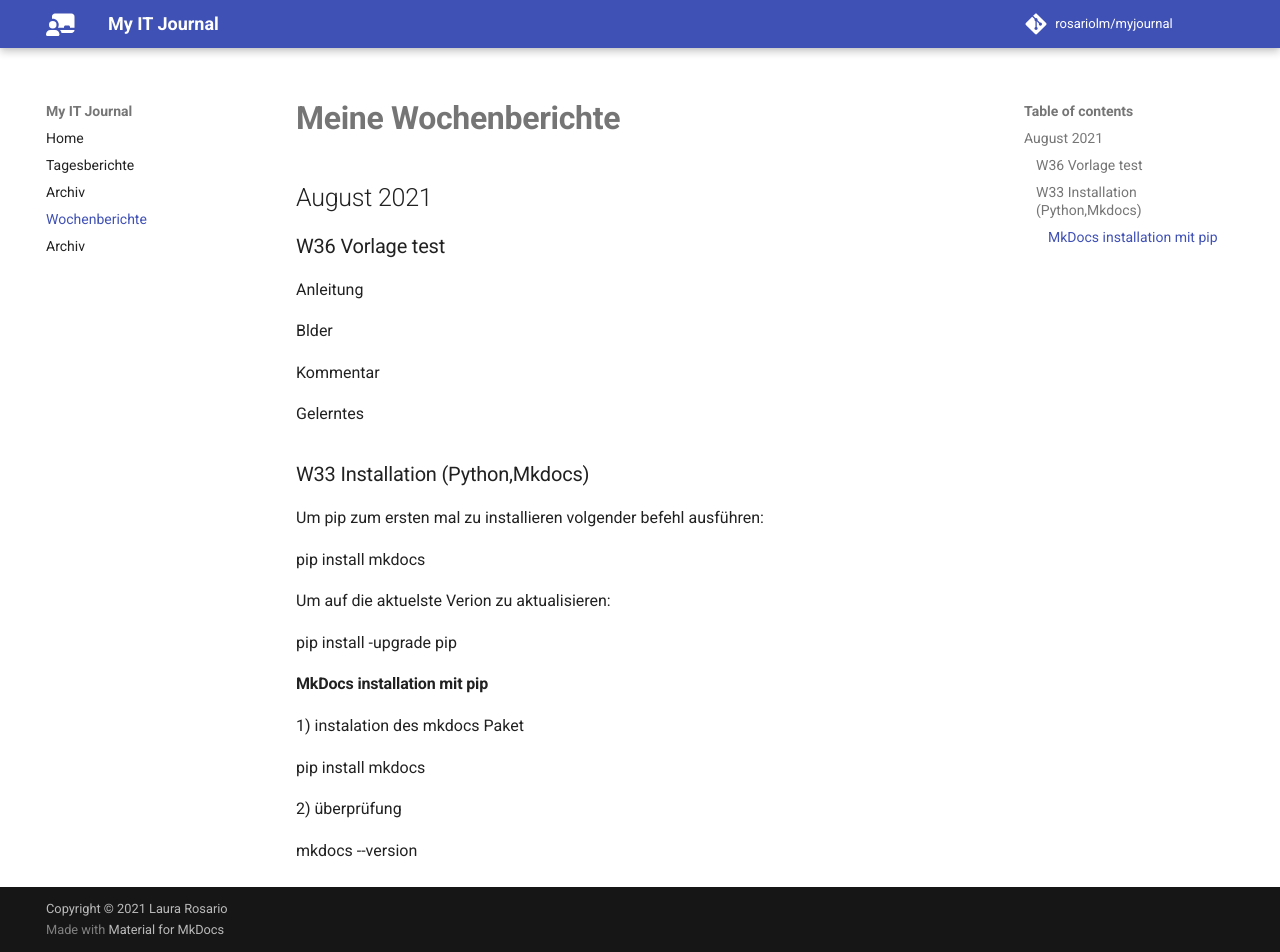
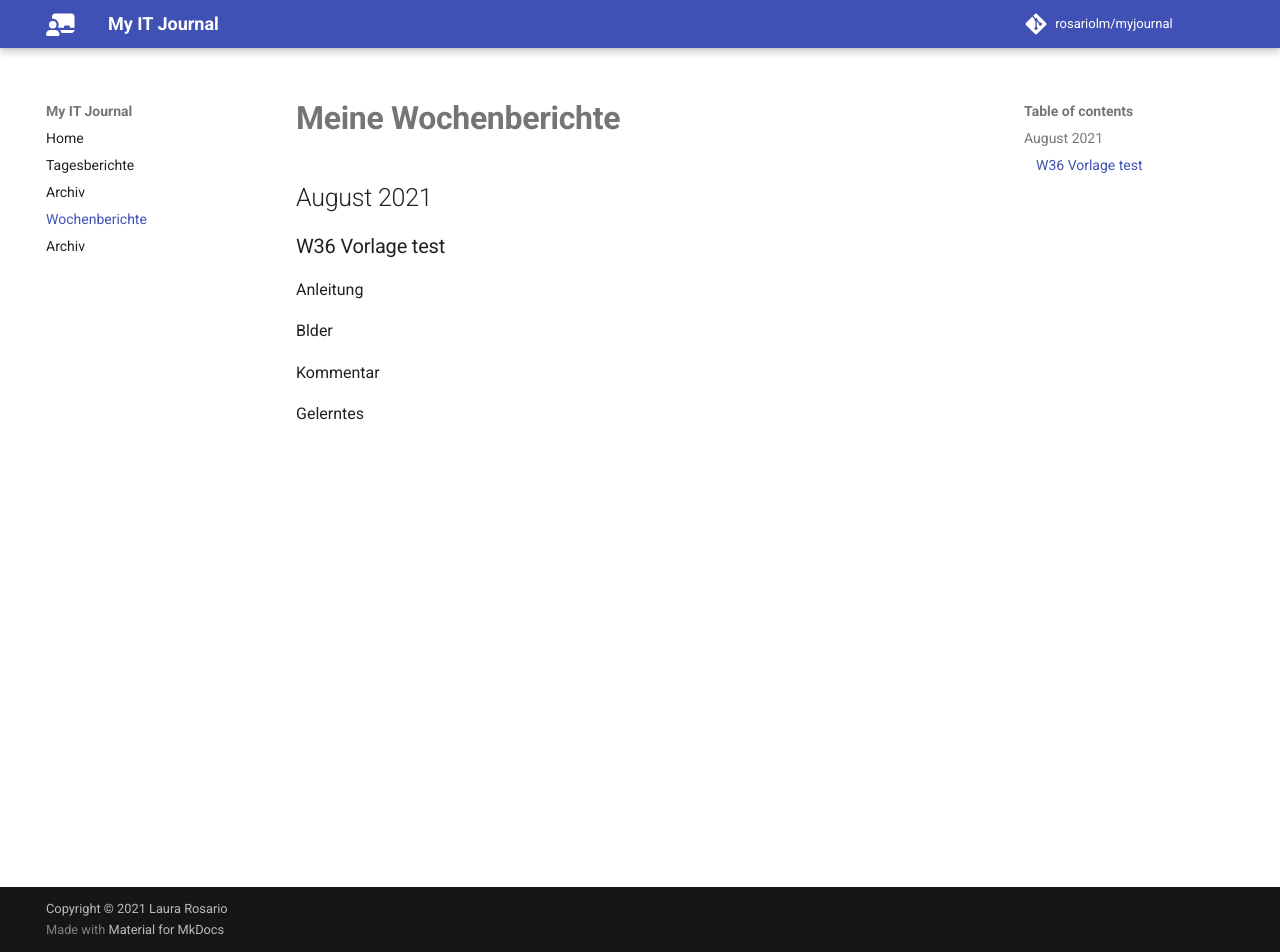
Before and after one commit to rosariolm/myjournal, an MkDocs documentation site: the page built from docs/wberichte.md, in a window 1280 px wide and 952 px high. Built offline with MkDocs 1.6.1 and Material for MkDocs 9.7.7, drawn with Linux system fonts in a browser that asks for light colours; comment, search, counter and statistics services are not loaded.

Commit message:
verschiebung und änderung

```diff
--- a/docs/wberichte.md
+++ b/docs/wberichte.md
@@ -11,23 +11,3 @@ Blder
 Kommentar
 
 Gelerntes
-
-### W33 Installation (Python,Mkdocs)
-
-Um pip zum ersten mal zu installieren volgender befehl ausführen:
-
-pip install mkdocs
-
-Um auf die aktuelste Verion zu aktualisieren:
-
-pip install -upgrade pip
-
-####MkDocs installation mit pip
-
-1) instalation des mkdocs Paket
-
-pip install mkdocs
-
-2) überprüfung
-
-mkdocs --version
```
